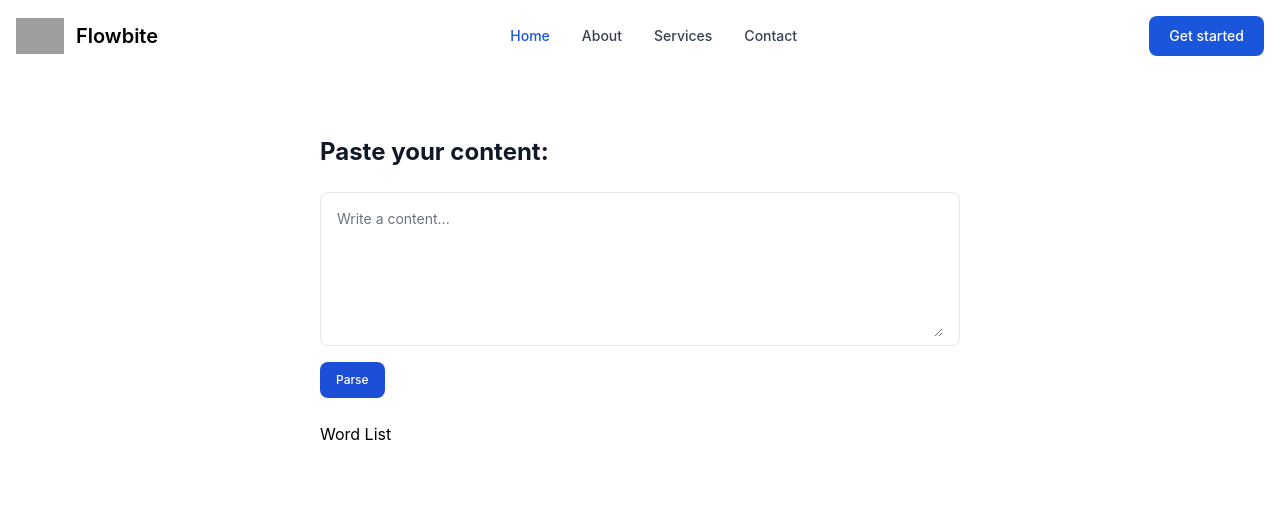
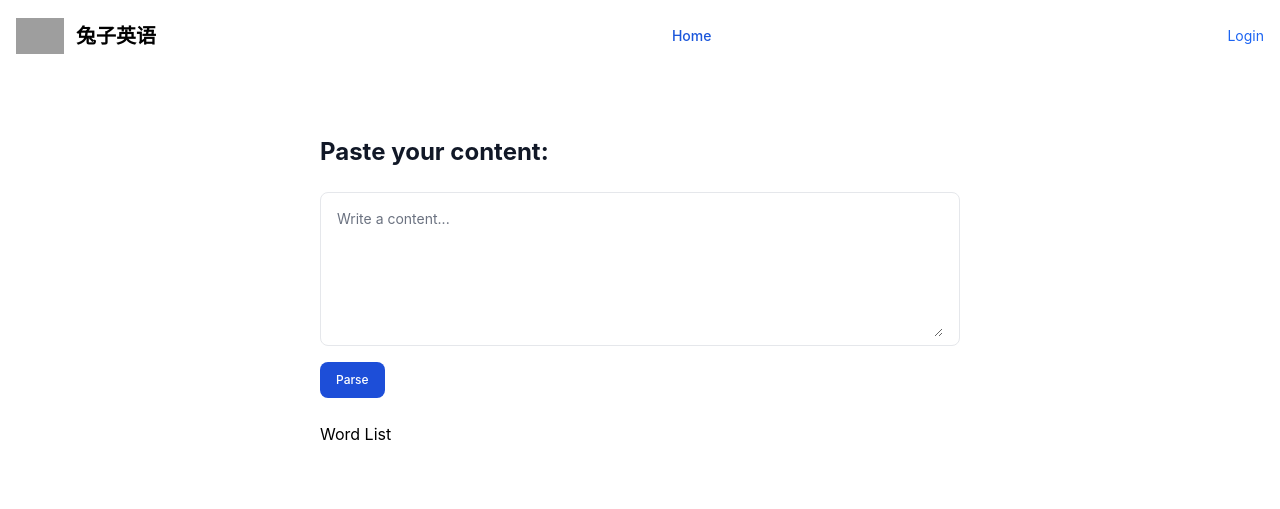
Before and after one commit to jiaorenyu/htmx-demo, a Flask app: page / in a window 1280 px wide. Shown: the top 509 px of the page. Run offline with Flask 3, Linux system fonts and the light colour scheme; style sheets or scripts are compiled from the project's sources; some libraries are stand-ins or nearby versions; grey boxes are pictures that could not be loaded.

Commit message:
Clean nav

```diff
--- a/templates/index.html
+++ b/templates/index.html
@@ -7,7 +7,7 @@
     <meta charset="UTF-8">
     <meta http-equiv="X-UA-Compatible" content="IE=edge">
     <meta name="viewport" content="width=device-width, initial-scale=1.0">
-    <title>Flowbite Flask</title>
+    <title>兔子英语</title>
     <link rel="stylesheet" href="{{url_for('static',filename='dist/css/output.css')}}">
 
 
@@ -17,12 +17,13 @@
     <div class="container flex flex-wrap items-center justify-between mx-auto">
         <a href="https://flowbite.com/" class="flex items-center">
             <img src="https://flowbite.com/docs/images/logo.svg" class="h-6 mr-3 sm:h-9" alt="Flowbite Logo">
-            <span class="self-center text-xl font-semibold whitespace-nowrap dark:text-white">Flowbite</span>
+            <span class="self-center text-xl font-semibold whitespace-nowrap dark:text-white">兔子英语</span>
         </a>
+
         <div class="flex md:order-2">
-            <button type="button"
-                class="text-white bg-blue-700 hover:bg-blue-800 focus:ring-4 focus:outline-none focus:ring-blue-300 font-medium rounded-lg text-sm px-5 py-2.5 text-center mr-3 md:mr-0 dark:bg-blue-600 dark:hover:bg-blue-700 dark:focus:ring-blue-800">Get
-                started</button>
+          <button class="flex items-center space-x-6 rtl:space-x-reverse">
+            <a href="#" class="text-sm  text-blue-600 dark:text-blue-500 hover:underline">Login</a>
+        </button>
             <button data-collapse-toggle="navbar-cta" type="button"
                 class="inline-flex items-center p-2 text-sm text-gray-500 rounded-lg md:hidden hover:bg-gray-100 focus:outline-none focus:ring-2 focus:ring-gray-200 dark:text-gray-400 dark:hover:bg-gray-700 dark:focus:ring-gray-600"
                 aria-controls="navbar-cta" aria-expanded="false">
@@ -35,6 +36,7 @@
                 </svg>
             </button>
         </div>
+
         <div class="items-center justify-between hidden w-full md:flex md:w-auto md:order-1" id="navbar-cta">
             <ul
                 class="flex flex-col p-4 mt-4 border border-gray-100 rounded-lg bg-gray-50 md:flex-row md:space-x-8 md:mt-0 md:text-sm md:font-medium md:border-0 md:bg-white dark:bg-gray-800 md:dark:bg-gray-900 dark:border-gray-700">
@@ -43,21 +45,13 @@
                         class="block py-2 pl-3 pr-4 text-white bg-blue-700 rounded md:bg-transparent md:text-blue-700 md:p-0 dark:text-white"
                         aria-current="page">Home</a>
                 </li>
-                <li>
-                    <a href="#"
-                        class="block py-2 pl-3 pr-4 text-gray-700 rounded hover:bg-gray-100 md:hover:bg-transparent md:hover:text-blue-700 md:p-0 md:dark:hover:text-white dark:text-gray-400 dark:hover:bg-gray-700 dark:hover:text-white md:dark:hover:bg-transparent dark:border-gray-700">About</a>
-                </li>
-                <li>
-                    <a href="#"
-                        class="block py-2 pl-3 pr-4 text-gray-700 rounded hover:bg-gray-100 md:hover:bg-transparent md:hover:text-blue-700 md:p-0 md:dark:hover:text-white dark:text-gray-400 dark:hover:bg-gray-700 dark:hover:text-white md:dark:hover:bg-transparent dark:border-gray-700">Services</a>
-                </li>
-                <li>
-                    <a href="#"
-                        class="block py-2 pl-3 pr-4 text-gray-700 rounded hover:bg-gray-100 md:hover:bg-transparent md:hover:text-blue-700 md:p-0 md:dark:hover:text-white dark:text-gray-400 dark:hover:bg-gray-700 dark:hover:text-white md:dark:hover:bg-transparent dark:border-gray-700">Contact</a>
-                </li>
+
             </ul>
         </div>
+
+
     </div>
+
 </nav>
 
 
@@ -74,14 +68,6 @@
                 class="px-0 w-full text-sm text-gray-900 border-0 focus:ring-0 focus:outline-none dark:text-white dark:placeholder-gray-400 dark:bg-gray-800"
                 placeholder="Write a content..." required></textarea>
         </div>
-        <!-- <button type="submit"
-            class="inline-flex items-center py-2.5 px-4 text-xs font-medium text-center text-white bg-primary-700 rounded-lg focus:ring-4 focus:ring-primary-200 dark:focus:ring-primary-900 hover:bg-primary-800">
-            Parse
-        </button> -->
-        <!-- <textarea name="comment1" rows="6"
-        class="px-0 w-full text-sm text-gray-900 border-0 focus:ring-0 focus:outline-none dark:text-white dark:placeholder-gray-400 dark:bg-gray-800"
-        placeholder="Write a content..." required></textarea> -->
-        <!-- <input name="email" type="text"/> -->
         <button class="inline-flex items-center py-2.5 px-4 text-xs font-medium text-center text-white bg-primary-700 rounded-lg focus:ring-4 focus:ring-primary-200 dark:focus:ring-primary-900 hover:bg-primary-800"
             hx-post="/text"
             hx-trigger="click"
```
